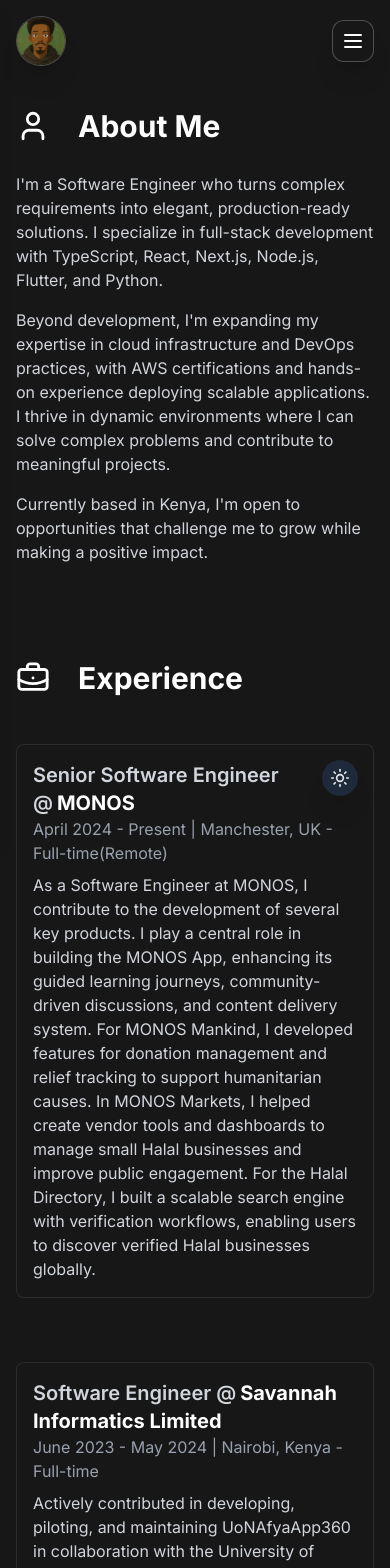
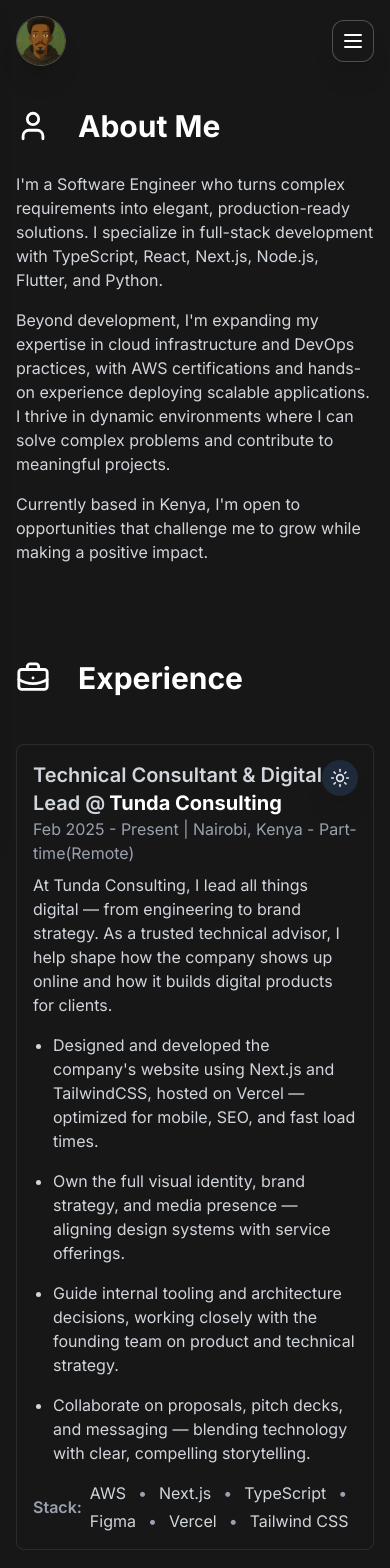
Before and after one commit to samrasugu/sam-rasugu, a Next.js app: page /about in a window 390 px wide. Shown: the top 1568 px of the page. Built offline with nearby package versions, Linux system fonts and the light colour scheme.

Commit message:
feat: add experience timeline section to about page
- timeline layout with job history from 2021-2025
- responsive design with detailed descriptions and tech stacks

```diff
--- a/components/about/ExperienceSection.tsx
+++ b/components/about/ExperienceSection.tsx
@@ -2,51 +2,130 @@
 import React from "react";
 
 interface ExperienceItem {
+  id: number;
   title: string;
   company: string;
   companyUrl: string;
   period: string;
   location: string;
   description: string;
+  keyHighlights?: string[];
+  technologies?: string[];
 }
 
 const ExperienceSection: React.FC = () => {
   const experiences: ExperienceItem[] = [
     {
+      id: 1,
+      title: "Technical Consultant & Digital Lead",
+      company: "Tunda Consulting",
+      companyUrl: "https://tundaconsulting.co",
+      period: "Feb 2025 - Present",
+      location: "Nairobi, Kenya - Part-time(Remote)",
+      description:
+        "At Tunda Consulting, I lead all things digital — from engineering to brand strategy. As a trusted technical advisor, I help shape how the company shows up online and how it builds digital products for clients.",
+      keyHighlights: [
+        "Designed and developed the company's website using Next.js and TailwindCSS, hosted on Vercel — optimized for mobile, SEO, and fast load times.",
+        "Own the full visual identity, brand strategy, and media presence — aligning design systems with service offerings.",
+        "Guide internal tooling and architecture decisions, working closely with the founding team on product and technical strategy.",
+        "Collaborate on proposals, pitch decks, and messaging — blending technology with clear, compelling storytelling.",
+      ],
+      technologies: [
+        "AWS",
+        "Next.js",
+        "TypeScript",
+        "Figma",
+        "Vercel",
+        "Tailwind CSS",
+      ],
+    },
+    {
+      id: 2,
       title: "Senior Software Engineer",
       company: "MONOS",
       companyUrl: "https://monos.ai",
-      period: "April 2024 - Present",
+      period: "April 2024 - July 2025",
       location: "Manchester, UK - Full-time(Remote)",
       description:
-        "As a Software Engineer at MONOS, I contribute to the development of several key products. I play a central role in building the MONOS App, enhancing its guided learning journeys, community-driven discussions, and content delivery system. For MONOS Mankind, I developed features for donation management and relief tracking to support humanitarian causes. In MONOS Markets, I helped create vendor tools and dashboards to manage small Halal businesses and improve public engagement. For the Halal Directory, I built a scalable search engine with verification workflows, enabling users to discover verified Halal businesses globally.",
+        "At MONOS, I worked on a suite of mission-driven digital platforms spanning education, humanitarian aid, and commerce — often from the ground up. I contributed to both frontend architecture and full product development, collaborating remotely across teams.",
+      keyHighlights: [
+        "MONOS App (Islamic Learning Platform): Built guided Quran learning flows, user progress tracking, and content delivery modules. Contributed to sustained growth of 5,000+ monthly premium users.",
+        "EHEA ECO (Sustainability Hub): Developed core React components with accessibility and performance in mind. Integrated a headless CMS (Sanity.io) for dynamic content and used Framer Motion + Tailwind CSS for visual polish.",
+        "MONOS Mankind (Digital Campaign Platform): Led frontend development for a multi-campaign donation system supporting causes like food security, education, and emergency relief. Architected features for secure donations, impact dashboards, and campaign analytics.",
+        "Halal Directory (Global Search Engine): Designed and implemented a fully responsive directory UI with Elasticsearch-powered search and business verification workflows. From wireframes to deploy, I collaborated across product and backend teams.",
+      ],
+      technologies: [
+        "Flutter",
+        "React",
+        "Next.js",
+        "TypeScript",
+        "AWS",
+        "Firebase",
+        "Figma",
+        "Tailwind CSS",
+        "Framer Motion",
+        "Sanity.io",
+      ],
     },
+
     {
+      id: 3,
       title: "Software Engineer",
       company: "Savannah Informatics Limited",
       companyUrl: "https://www.savannahinformatics.com/",
       period: "June 2023 - May 2024",
       location: "Nairobi, Kenya - Full-time",
       description:
-        "Actively contributed in developing, piloting, and maintaining UoNAfyaApp360 in collaboration with the University of Nairobi and Johnson & Johnson, playing a key role in defining product requirements, development, and launching the UoNAfyaApp360 application. Played a key role in the maintenance and optimization of sghi_core, an open-source shared Flutter package package for components, and helper functions for Flutter applications.",
+        "I contributed to the development of mobile-first healthcare and insurance platforms as part of a multidisciplinary product team. My work spanned cross-platform Flutter development, QA testing, feature documentation, research, and supporting app releases on both Android and iOS.",
+      keyHighlights: [
+        "UoNAfyaApp360 (Patient Engagement App): Contributed Flutter features for real-time medication tracking, secure health data, and community support. Integrated GraphQL for data fetching, Firebase for real-time sync, and analytics to improve retention.",
+        "Uzazi Salama (Maternal Health Platform): Built UI components to digitize maternal health records, track key indicators, and enable two-way communication between patients and healthcare providers in underserved regions.",
+        "Be.Well (Insurance Management App): Developed cross-platform Flutter features supporting benefit tracking, coverage management, and access to health services. Integrated APIs from multiple insurers and health networks.",
+        "sghi_core (Flutter UI Library): Maintained and extended a shared component library used across Savannah’s mobile apps. Improved consistency, reusability, and developer velocity.",
+        "QA + Documentation Support: Actively contributed to testing, documentation, and release processes across iOS and Android platforms.",
+      ],
+      technologies: [
+        "Flutter",
+        "Dart",
+        "GraphQL",
+        "Firebase",
+        "Figma",
+        "QA Testing",
+      ],
     },
     {
+      id: 4,
       title: "Software Engineer",
       company: "USAID - HealthIT",
-      companyUrl: "#",
+      companyUrl: "https://github.com/uonafya",
       period: "Aug 2023 - April 2024",
       location: "Nairobi, Kenya - Part-time(Remote)",
       description:
-        "Contributed to the design, development, and successful release of CPIMS (Child Protection Information Management System) an open-source health platform that delivers reliable, prompt, and uniform countrywide information to support fact-driven planning on children protection programs",
+        "Contributed to the design, development, and launch of CPIMS (Child Protection Information Management System), an open-source health platform that delivers reliable, real-time national data to inform child protection policies and programs. Focused on frontend development, feature refinement, and cross-team collaboration for timely release.",
+      technologies: ["Flutter", "Firebase", "QA Testing", "Figma"],
     },
     {
-      title: "Software Engineer",
+      id: 5,
+      title: "Full Stack Software Engineer",
       company: "RedBrumbies Limited",
       companyUrl: "https://reds.co.ke",
       period: "May 2021 - July 2023",
       location: "Nairobi, Kenya - Full-time",
       description:
-        "Worked as a Mobile Software Engineer in the development of Vitu Kwa Ground, a comprehensive platform for user engagement, reporting, and analytics. Involved in the creation of Agrofi, a mobile app and USSD platform designed to connect over 20,000 farmers, lenders, and suppliers, significantly impacting agricultural accessibility.",
+        "Worked across the full development stack to deliver impactful digital solutions in agriculture and civic engagement:",
+      keyHighlights: [
+        "Vitu Kwa Ground (Civic Analytics Platform): Built frontend and backend features to support user reporting, data visualization, and administrative dashboards. Contributed to platform scalability and improved performance of analytics pipelines.",
+        "Agrofi (Agri-fintech App + USSD): Developed and maintained both mobile and backend components for a platform connecting 20,000+ farmers, suppliers, and lenders. Integrated payment workflows, user onboarding, and USSD logic to expand accessibility in low-connectivity regions.",
+      ],
+      technologies: [
+        "Flutter",
+        "Dart",
+        "Node.js",
+        "Express.js",
+        "MongoDB",
+        "Python",
+        "Flask",
+      ],
     },
   ];
 
@@ -65,8 +144,11 @@
       <div className="relative container mx-auto">
         <div className="hidden md:absolute md:flex left-6 top-0 h-full w-1 bg-gray-800 dark:bg-white"></div>
 
-        {experiences.map((exp, index) => (
-          <div key={index} className="flex flex-row items-start mb-16 relative">
+        {experiences.map((exp) => (
+          <div
+            key={exp.id}
+            className="flex flex-row items-start mb-16 relative"
+          >
             <div className="hidden md:absolute left-6 transform -translate-x-1/2 w-10 h-10 rounded-full bg-gray-700 dark:bg-white border-3 border-white dark:border-black z-10 md:flex items-center justify-center">
               <div className="w-7 h-7 rounded-full bg-white dark:bg-black"></div>
             </div>
@@ -90,6 +172,32 @@
                 <p className="text-gray-700 dark:text-gray-300 text-left">
                   {exp.description}
                 </p>
+                {exp.keyHighlights && exp.keyHighlights.length > 0 && (
+                  <ul className="list-disc pl-5 mt-2 text-gray-700 dark:text-gray-300">
+                    {exp.keyHighlights.map((highlight, index) => (
+                      <li className="py-2" key={index}>
+                        {highlight}
+                      </li>
+                    ))}
+                  </ul>
+                )}
+                {(exp.technologies?.length ?? 0) > 0 && (
+                  <div className="flex items-center gap-2 mt-2">
+                    <span className="text-gray-700 dark:text-gray-400 font-semibold">
+                      Stack:
+                    </span>
+                    <div className="flex flex-wrap gap-x-2 gap-y-1 text-gray-700 dark:text-gray-300">
+                      {exp.technologies!.map((tech, index) => (
+                        <React.Fragment key={index}>
+                          <span>{tech}</span>
+                          {index < exp.technologies!.length - 1 && (
+                            <span className="mx-1 text-gray-400">•</span>
+                          )}
+                        </React.Fragment>
+                      ))}
+                    </div>
+                  </div>
+                )}
               </div>
             </div>
           </div>
```
